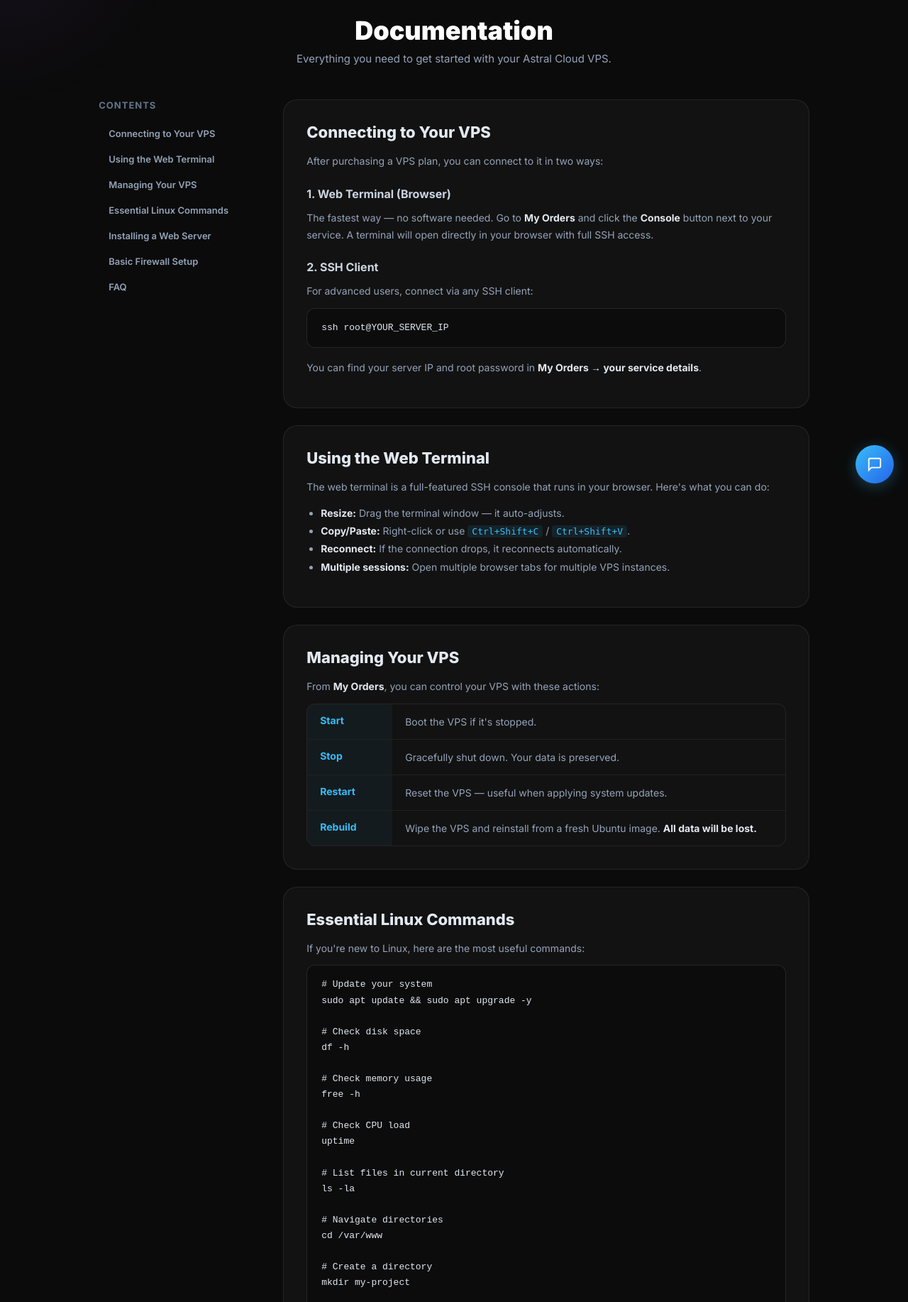
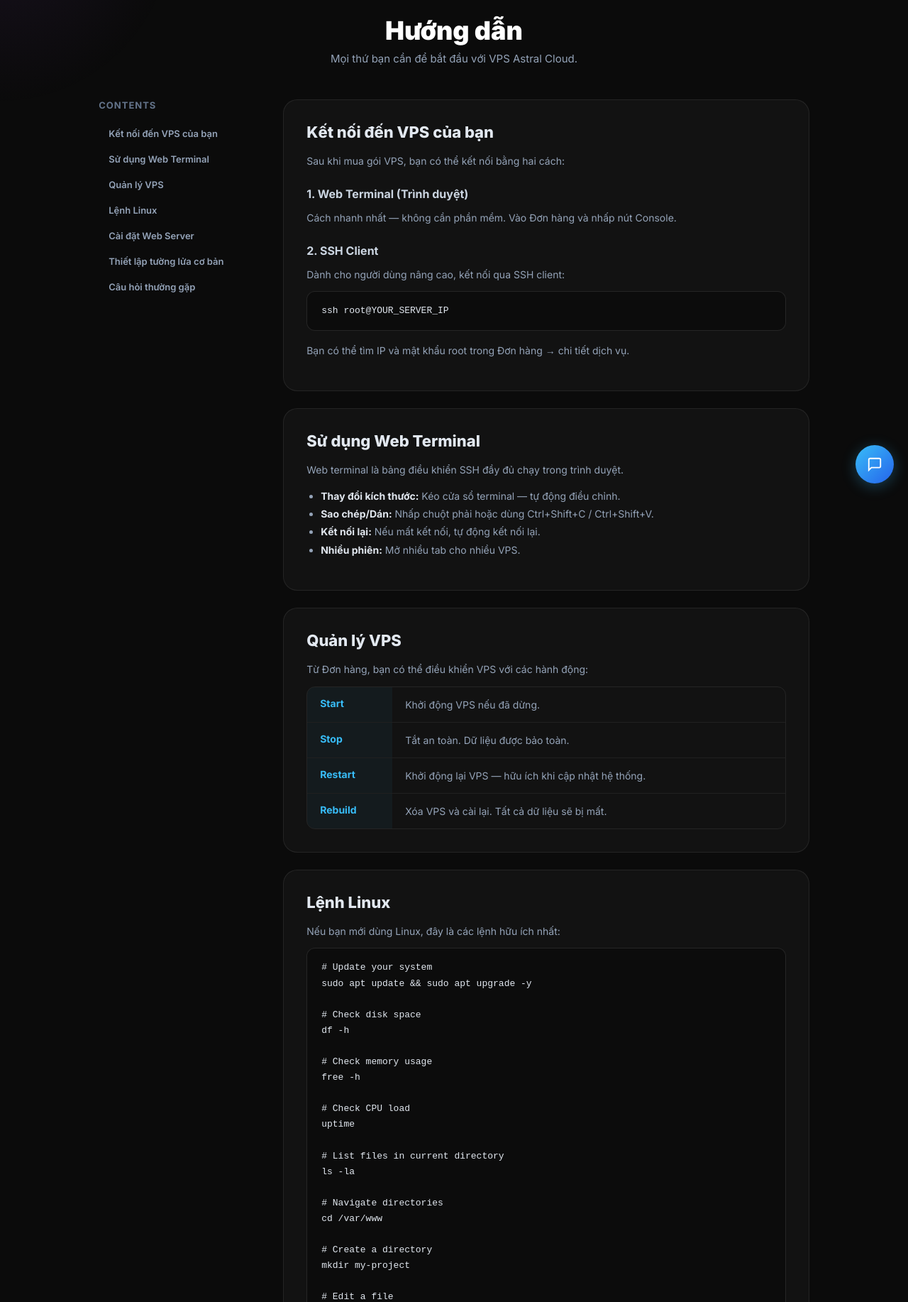
Before and after one commit to Bryan1805a/astral-cloud, a PHP site: page /docs?lang=vi in a window 1280 px wide. Shown: the part 99-1933 px from the top of the page at 71% size. Run offline with PHP 8.4, Linux system fonts and the light colour scheme; some libraries are stand-ins or nearby versions.

Commit message:
fix: translation didn't working on some pages

```diff
--- a/src/Views/docs/index.php
+++ b/src/Views/docs/index.php
@@ -1,80 +1,80 @@
 <section class="page-section docs-section" style="padding-top:120px;">
     <div class="docs-container">
-        <h1>Documentation</h1>
-        <p class="docs-subtitle">Everything you need to get started with your Astral Cloud VPS.</p>
+        <h1><?= __('docs_heading') ?></h1>
+        <p class="docs-subtitle"><?= __('docs_subtitle') ?></p>
 
         <div class="docs-grid">
             <div class="docs-sidebar">
                 <h4>Contents</h4>
                 <ul>
-                    <li><a href="#connect">Connecting to Your VPS</a></li>
-                    <li><a href="#terminal">Using the Web Terminal</a></li>
-                    <li><a href="#manage">Managing Your VPS</a></li>
-                    <li><a href="#commands">Essential Linux Commands</a></li>
-                    <li><a href="#webserver">Installing a Web Server</a></li>
-                    <li><a href="#firewall">Basic Firewall Setup</a></li>
-                    <li><a href="#faq">FAQ</a></li>
+                    <li><a href="#connect"><?= __('docs_connect') ?></a></li>
+                    <li><a href="#terminal"><?= __('docs_terminal') ?></a></li>
+                    <li><a href="#manage"><?= __('docs_manage') ?></a></li>
+                    <li><a href="#commands"><?= __('docs_commands') ?></a></li>
+                    <li><a href="#webserver"><?= __('docs_webserver') ?></a></li>
+                    <li><a href="#firewall"><?= __('docs_firewall') ?></a></li>
+                    <li><a href="#faq"><?= __('docs_faq') ?></a></li>
                 </ul>
             </div>
 
             <div class="docs-content">
                 <!-- CONNECT -->
                 <section id="connect" class="docs-card">
-                    <h2>Connecting to Your VPS</h2>
-                    <p>After purchasing a VPS plan, you can connect to it in two ways:</p>
+                    <h2><?= __('docs_connect') ?></h2>
+                    <p><?= __('docs_connect_p1') ?></p>
 
-                    <h3>1. Web Terminal (Browser)</h3>
-                    <p>The fastest way — no software needed. Go to <strong>My Orders</strong> and click the <strong>Console</strong> button next to your service. A terminal will open directly in your browser with full SSH access.</p>
+                    <h3><?= __('docs_connect_h3a') ?></h3>
+                    <p><?= __('docs_connect_p2') ?></p>
 
-                    <h3>2. SSH Client</h3>
-                    <p>For advanced users, connect via any SSH client:</p>
+                    <h3><?= __('docs_connect_h3b') ?></h3>
+                    <p><?= __('docs_connect_p3') ?></p>
                     <div class="code-block">
                         <pre><code>ssh root@YOUR_SERVER_IP</code></pre>
                     </div>
-                    <p>You can find your server IP and root password in <strong>My Orders &rarr; your service details</strong>.</p>
+                    <p><?= __('docs_connect_p4') ?></p>
                 </section>
 
                 <!-- TERMINAL -->
                 <section id="terminal" class="docs-card">
-                    <h2>Using the Web Terminal</h2>
-                    <p>The web terminal is a full-featured SSH console that runs in your browser. Here's what you can do:</p>
+                    <h2><?= __('docs_terminal') ?></h2>
+                    <p><?= __('docs_terminal_p1') ?></p>
                     <ul>
-                        <li><strong>Resize:</strong> Drag the terminal window — it auto-adjusts.</li>
-                        <li><strong>Copy/Paste:</strong> Right-click or use <code>Ctrl+Shift+C</code> / <code>Ctrl+Shift+V</code>.</li>
-                        <li><strong>Reconnect:</strong> If the connection drops, it reconnects automatically.</li>
-                        <li><strong>Multiple sessions:</strong> Open multiple browser tabs for multiple VPS instances.</li>
+                        <li><strong><?= strstr(__('docs_terminal_li1'), ': ', true) ?>:</strong> <?= substr(strstr(__('docs_terminal_li1'), ': '), 2) ?></li>
+                        <li><strong><?= strstr(__('docs_terminal_li2'), ': ', true) ?>:</strong> <?= substr(strstr(__('docs_terminal_li2'), ': '), 2) ?></li>
+                        <li><strong><?= strstr(__('docs_terminal_li3'), ': ', true) ?>:</strong> <?= substr(strstr(__('docs_terminal_li3'), ': '), 2) ?></li>
+                        <li><strong><?= strstr(__('docs_terminal_li4'), ': ', true) ?>:</strong> <?= substr(strstr(__('docs_terminal_li4'), ': '), 2) ?></li>
                     </ul>
                 </section>
 
                 <!-- MANAGE -->
                 <section id="manage" class="docs-card">
-                    <h2>Managing Your VPS</h2>
-                    <p>From <strong>My Orders</strong>, you can control your VPS with these actions:</p>
+                    <h2><?= __('docs_manage') ?></h2>
+                    <p><?= __('docs_manage_p1') ?></p>
 
                     <div class="docs-table">
                         <div class="docs-table-row">
                             <span class="docs-table-label">Start</span>
-                            <span class="docs-table-desc">Boot the VPS if it's stopped.</span>
+                            <span class="docs-table-desc"><?= __('docs_manage_start') ?></span>
                         </div>
                         <div class="docs-table-row">
                             <span class="docs-table-label">Stop</span>
-                            <span class="docs-table-desc">Gracefully shut down. Your data is preserved.</span>
+                            <span class="docs-table-desc"><?= __('docs_manage_stop') ?></span>
                         </div>
                         <div class="docs-table-row">
                             <span class="docs-table-label">Restart</span>
-                            <span class="docs-table-desc">Reset the VPS — useful when applying system updates.</span>
+                            <span class="docs-table-desc"><?= __('docs_manage_restart') ?></span>
                         </div>
                         <div class="docs-table-row">
                             <span class="docs-table-label">Rebuild</span>
-                            <span class="docs-table-desc">Wipe the VPS and reinstall from a fresh Ubuntu image. <strong>All data will be lost.</strong></span>
+                            <span class="docs-table-desc"><?= __('docs_manage_rebuild') ?></span>
                         </div>
                     </div>
                 </section>
 
                 <!-- COMMANDS -->
                 <section id="commands" class="docs-card">
-                    <h2>Essential Linux Commands</h2>
-                    <p>If you're new to Linux, here are the most useful commands:</p>
+                    <h2><?= __('docs_commands') ?></h2>
+                    <p><?= __('docs_commands_p1') ?></p>
 
                     <div class="code-block">
                         <pre><code># Update your system
@@ -108,8 +108,8 @@ ping google.com</code></pre>
 
                 <!-- WEB SERVER -->
                 <section id="webserver" class="docs-card">
-                    <h2>Installing a Web Server</h2>
-                    <p>Your VPS ships with Ubuntu. To host a website, install Apache or Nginx.</p>
+                    <h2><?= __('docs_webserver') ?></h2>
+                    <p><?= __('docs_webserver_p1') ?></p>
 
                     <h3>Option A: Apache</h3>
                     <div class="code-block">
@@ -131,8 +131,8 @@ sudo systemctl start nginx</code></pre>
 
                 <!-- FIREWALL -->
                 <section id="firewall" class="docs-card">
-                    <h2>Basic Firewall Setup</h2>
-                    <p>Secure your VPS by allowing only necessary ports:</p>
+                    <h2><?= __('docs_firewall') ?></h2>
+                    <p><?= __('docs_firewall_p1') ?></p>
                     <div class="code-block">
                         <pre><code># Enable UFW firewall
 sudo ufw allow 22/tcp      # SSH
@@ -143,32 +143,32 @@ sudo ufw enable
 # Check status
 sudo ufw status</code></pre>
                     </div>
-                    <p>Always keep port 22 open, or you'll lock yourself out!</p>
+                    <p><?= __('docs_firewall_p2') ?></p>
                 </section>
 
                 <!-- FAQ -->
                 <section id="faq" class="docs-card">
-                    <h2>FAQ</h2>
+                    <h2><?= __('docs_faq_title') ?></h2>
 
                     <div class="faq-item">
-                        <h4>Can I change my root password?</h4>
-                        <p>Yes. Connect via SSH and run: <code>passwd</code></p>
+                        <h4><?= __('docs_faq_q1') ?></h4>
+                        <p><?= __('docs_faq_a1') ?></p>
                     </div>
                     <div class="faq-item">
-                        <h4>How long does provisioning take?</h4>
-                        <p>Usually 1-3 minutes. The VM is cloned and booted automatically after payment.</p>
+                        <h4><?= __('docs_faq_q2') ?></h4>
+                        <p><?= __('docs_faq_a2') ?></p>
                     </div>
                     <div class="faq-item">
-                        <h4>Can I install any OS?</h4>
-                        <p>Your VPS comes with Ubuntu 22.04 LTS. You can install other distributions manually if needed.</p>
+                        <h4><?= __('docs_faq_q3') ?></h4>
+                        <p><?= __('docs_faq_a3') ?></p>
                     </div>
                     <div class="faq-item">
-                        <h4>What if I mess up my server?</h4>
-                        <p>Use the <strong>Rebuild</strong> button in My Orders. It resets your VPS to a fresh Ubuntu installation.</p>
+                        <h4><?= __('docs_faq_q4') ?></h4>
+                        <p><?= __('docs_faq_a4') ?></p>
                     </div>
                     <div class="faq-item">
-                        <h4>How do I cancel my service?</h4>
-                        <p>Go to My Orders, find your order, and click Cancel. Your VPS will be terminated and data deleted.</p>
+                        <h4><?= __('docs_faq_q5') ?></h4>
+                        <p><?= __('docs_faq_a5') ?></p>
                     </div>
                 </section>
             </div>
--- a/src/config/lang.php
+++ b/src/config/lang.php
@@ -134,6 +134,120 @@ $langData = [
         'docs_faq'         => 'FAQ',
         'docs_started'     => 'Getting Started',
         'docs_commands'    => 'Linux Commands',
+
+        // Docs page
+        'docs_heading'     => 'Documentation',
+        'docs_subtitle'    => 'Everything you need to get started with your Astral Cloud VPS.',
+        'docs_connect'     => 'Connecting to Your VPS',
+        'docs_connect_p1'  => 'After purchasing a VPS plan, you can connect to it in two ways:',
+        'docs_connect_h3a' => '1. Web Terminal (Browser)',
+        'docs_connect_p2'  => 'The fastest way — no software needed. Go to My Orders and click the Console button next to your service.',
+        'docs_connect_h3b' => '2. SSH Client',
+        'docs_connect_p3'  => 'For advanced users, connect via any SSH client:',
+        'docs_connect_p4'  => 'You can find your server IP and root password in My Orders → your service details.',
+        'docs_terminal'    => 'Using the Web Terminal',
+        'docs_terminal_p1' => 'The web terminal is a full-featured SSH console that runs in your browser.',
+        'docs_terminal_li1'=> 'Resize: Drag the terminal window — it auto-adjusts.',
+        'docs_terminal_li2'=> 'Copy/Paste: Right-click or use Ctrl+Shift+C / Ctrl+Shift+V.',
+        'docs_terminal_li3'=> 'Reconnect: If the connection drops, it reconnects automatically.',
+        'docs_terminal_li4'=> 'Multiple sessions: Open multiple browser tabs for multiple VPS instances.',
+        'docs_manage'      => 'Managing Your VPS',
+        'docs_manage_p1'   => 'From My Orders, you can control your VPS with these actions:',
+        'docs_manage_start'=> 'Boot the VPS if stopped.',
+        'docs_manage_stop' => 'Gracefully shut down. Your data is preserved.',
+        'docs_manage_restart'=> 'Reset the VPS — useful when applying system updates.',
+        'docs_manage_rebuild'=> 'Wipe the VPS and reinstall. All data will be lost.',
+        'docs_commands_p1' => 'If you are new to Linux, here are the most useful commands:',
+        'docs_webserver'   => 'Installing a Web Server',
+        'docs_webserver_p1'=> 'Your VPS ships with Ubuntu. To host a website, install Apache or Nginx.',
+        'docs_firewall'    => 'Basic Firewall Setup',
+        'docs_firewall_p1' => 'Secure your VPS by allowing only necessary ports:',
+        'docs_firewall_p2' => 'Always keep port 22 open, or you will lock yourself out!',
+        'docs_faq_title'   => 'FAQ',
+        'docs_faq_q1'      => 'Can I change my root password?',
+        'docs_faq_a1'      => 'Yes. Connect via SSH and run: passwd',
+        'docs_faq_q2'      => 'How long does provisioning take?',
+        'docs_faq_a2'      => 'Usually 1-3 minutes. The VM is cloned and booted automatically after payment.',
+        'docs_faq_q3'      => 'Can I install any OS?',
+        'docs_faq_a3'      => 'Your VPS comes with Ubuntu 22.04 LTS. You can install other distributions manually.',
+        'docs_faq_q4'      => 'What if I mess up my server?',
+        'docs_faq_a4'      => 'Use the Rebuild button in My Orders. It resets to a fresh Ubuntu installation.',
+        'docs_faq_q5'      => 'How do I cancel my service?',
+        'docs_faq_a5'      => 'Go to My Orders, find your order, and click Cancel.',
+        // Cart page
+        'cart_title'       => 'Shopping Cart',
+        'cart_empty'       => 'Cart is empty',
+        'cart_empty_sub'   => 'Select a VPS package to get started.',
+        'cart_browse'      => 'Browse VPS Plans',
+        'cart_summary'     => 'Order Summary',
+        'cart_estimated'   => 'Estimated price:',
+        'cart_vat'         => 'VAT (0%):',
+        'cart_total'       => 'Total:',
+        'cart_checkout'    => 'Proceed to Checkout',
+        // Inbox page
+        'inbox_title'      => 'Inbox',
+        'inbox_empty'      => 'No messages yet',
+        'inbox_empty_sub'  => 'You will receive notifications and announcements here.',
+        'inbox_back'       => 'Back to Home',
+        'inbox_read'       => 'Mark read',
+        'inbox_system'     => 'System',
+        'inbox_admin'      => 'Admin',
+        'inbox_new'        => 'NEW',
+        'inbox_read_tag'   => 'READ',
+        'inbox_view'       => 'View',
+        'inbox_from'       => 'From',
+        // Review modal
+        'review_write'     => 'Write a Review',
+        'review_rating'    => 'Rating',
+        'review_comment'   => 'Your Review',
+        'review_placeholder'=> 'Share your experience... (min 10 characters)',
+        'review_submit'    => 'Submit Review',
+        'review_cancel'    => 'Cancel',
+        // Success page
+        'success_confirmed'=> 'Order Confirmed!',
+        'success_p1'       => 'Your payment was successful and your VPS is now being provisioned.',
+        'success_what_next'=> 'What happens next?',
+        'success_step1'    => 'Payment confirmed',
+        'success_step1d'   => 'Your payment has been processed securely.',
+        'success_step2'    => 'VPS provisioning',
+        'success_step2d'   => 'Your virtual server is being created. This takes 1–3 minutes.',
+        'success_step3'    => 'Access your VPS',
+        'success_step3d'   => 'Your IP and password will appear in My Orders once ready.',
+        'success_goto'     => 'Go to My Orders →',
+        'success_help'     => 'Need help? Read our documentation →',
+        // Orders page
+        'orders_title'     => 'Your Services',
+        'orders_back'      => '← Back to Home',
+        'orders_empty'     => 'You have no active services yet',
+        'orders_empty_sub' => 'Choose a VPS plan to get started.',
+        'orders_create'    => 'Create a VPS now',
+        'orders_invoice'   => 'Invoice',
+        'orders_console'   => '▶ Console',
+        'orders_cancel'    => '✕ Cancel',
+        'orders_waiting'   => 'Waiting...',
+        'orders_stop'      => '⏹ Stop',
+        'orders_restart'   => '↻ Restart',
+        'orders_start'     => '▶ Start',
+        'orders_rebuild'   => '⚠ Rebuild',
+        'orders_ip'        => 'IP Address:',
+        'orders_os'        => 'OS:',
+        'orders_password'  => 'Root Password:',
+        'orders_expires'   => 'Expires:',
+        'orders_resource'  => 'Resource Usage',
+        'orders_cpu'       => 'CPU Load',
+        'orders_ram'       => 'RAM',
+        'orders_disk'      => 'Disk',
+        'orders_updated'   => 'Updated',
+        'orders_provisioning'=> 'Provisioning in progress',
+        'orders_queued'    => 'Queued',
+        'orders_creating'  => 'Creating VM',
+        'orders_booting'   => 'Booting OS',
+        'orders_waiting_ip'=> 'Waiting for network',
+        'orders_preparing' => 'Setting up console',
+        'orders_auto'      => 'This completes automatically. Please refresh in a moment.',
+        'orders_assigning' => 'Assigning...',
+        'orders_show'      => 'Show',
+        'orders_hide'      => 'Hide',
     ],
     'vi' => [
         // Navbar
@@ -256,6 +370,120 @@ $langData = [
         'docs_faq'         => 'Câu hỏi thường gặp',
         'docs_started'     => 'Bắt đầu',
         'docs_commands'    => 'Lệnh Linux',
+
+        // Docs page
+        'docs_heading'     => 'Hướng dẫn',
+        'docs_subtitle'    => 'Mọi thứ bạn cần để bắt đầu với VPS Astral Cloud.',
+        'docs_connect'     => 'Kết nối đến VPS của bạn',
+        'docs_connect_p1'  => 'Sau khi mua gói VPS, bạn có thể kết nối bằng hai cách:',
+        'docs_connect_h3a' => '1. Web Terminal (Trình duyệt)',
+        'docs_connect_p2'  => 'Cách nhanh nhất — không cần phần mềm. Vào Đơn hàng và nhấp nút Console.',
+        'docs_connect_h3b' => '2. SSH Client',
+        'docs_connect_p3'  => 'Dành cho người dùng nâng cao, kết nối qua SSH client:',
+        'docs_connect_p4'  => 'Bạn có thể tìm IP và mật khẩu root trong Đơn hàng → chi tiết dịch vụ.',
+        'docs_terminal'    => 'Sử dụng Web Terminal',
+        'docs_terminal_p1' => 'Web terminal là bảng điều khiển SSH đầy đủ chạy trong trình duyệt.',
+        'docs_terminal_li1'=> 'Thay đổi kích thước: Kéo cửa sổ terminal — tự động điều chỉnh.',
+        'docs_terminal_li2'=> 'Sao chép/Dán: Nhấp chuột phải hoặc dùng Ctrl+Shift+C / Ctrl+Shift+V.',
+        'docs_terminal_li3'=> 'Kết nối lại: Nếu mất kết nối, tự động kết nối lại.',
+        'docs_terminal_li4'=> 'Nhiều phiên: Mở nhiều tab cho nhiều VPS.',
+        'docs_manage'      => 'Quản lý VPS',
+        'docs_manage_p1'   => 'Từ Đơn hàng, bạn có thể điều khiển VPS với các hành động:',
+        'docs_manage_start'=> 'Khởi động VPS nếu đã dừng.',
+        'docs_manage_stop' => 'Tắt an toàn. Dữ liệu được bảo toàn.',
+        'docs_manage_restart'=> 'Khởi động lại VPS — hữu ích khi cập nhật hệ thống.',
+        'docs_manage_rebuild'=> 'Xóa VPS và cài lại. Tất cả dữ liệu sẽ bị mất.',
+        'docs_commands_p1' => 'Nếu bạn mới dùng Linux, đây là các lệnh hữu ích nhất:',
+        'docs_webserver'   => 'Cài đặt Web Server',
+        'docs_webserver_p1'=> 'VPS của bạn chạy Ubuntu. Để lưu trữ website, cài Apache hoặc Nginx.',
+        'docs_firewall'    => 'Thiết lập tường lửa cơ bản',
+        'docs_firewall_p1' => 'Bảo vệ VPS bằng cách chỉ cho phép các cổng cần thiết:',
+        'docs_firewall_p2' => 'Luôn giữ cổng 22 mở, nếu không bạn sẽ bị khóa!',
+        'docs_faq_title'   => 'Câu hỏi thường gặp',
+        'docs_faq_q1'      => 'Tôi có thể đổi mật khẩu root không?',
+        'docs_faq_a1'      => 'Có. Kết nối qua SSH và chạy: passwd',
+        'docs_faq_q2'      => 'Quá trình provisioning mất bao lâu?',
+        'docs_faq_a2'      => 'Thường 1-3 phút. VM được sao chép và khởi động tự động sau khi thanh toán.',
+        'docs_faq_q3'      => 'Tôi có thể cài hệ điều hành khác không?',
+        'docs_faq_a3'      => 'VPS của bạn chạy Ubuntu 22.04 LTS. Bạn có thể cài bản phân phối khác thủ công.',
+        'docs_faq_q4'      => 'Nếu tôi làm hỏng máy chủ thì sao?',
+        'docs_faq_a4'      => 'Dùng nút Rebuild trong Đơn hàng. Nó đặt lại về Ubuntu mới.',
+        'docs_faq_q5'      => 'Làm sao để hủy dịch vụ?',
+        'docs_faq_a5'      => 'Vào Đơn hàng, tìm đơn và nhấp Hủy.',
+        // Cart page
+        'cart_title'       => 'Giỏ hàng',
+        'cart_empty'       => 'Giỏ hàng trống',
+        'cart_empty_sub'   => 'Chọn gói VPS để bắt đầu.',
+        'cart_browse'      => 'Xem gói VPS',
+        'cart_summary'     => 'Tóm tắt đơn hàng',
+        'cart_estimated'   => 'Giá ước tính:',
+        'cart_vat'         => 'VAT (0%):',
+        'cart_total'       => 'Tổng cộng:',
+        'cart_checkout'    => 'Tiến hành thanh toán',
+        // Inbox page
+        'inbox_title'      => 'Hộp thư',
+        'inbox_empty'      => 'Chưa có tin nhắn',
+        'inbox_empty_sub'  => 'Bạn sẽ nhận thông báo và tin tức tại đây.',
+        'inbox_back'       => 'Về trang chủ',
+        'inbox_read'       => 'Đánh dấu đã đọc',
+        'inbox_system'     => 'Hệ thống',
+        'inbox_admin'      => 'Quản trị',
+        'inbox_new'        => 'MỚI',
+        'inbox_read_tag'   => 'ĐÃ ĐỌC',
+        'inbox_view'       => 'Xem',
+        'inbox_from'       => 'Từ',
+        // Review modal
+        'review_write'     => 'Viết đánh giá',
+        'review_rating'    => 'Xếp hạng',
+        'review_comment'   => 'Đánh giá của bạn',
+        'review_placeholder'=> 'Chia sẻ trải nghiệm... (tối thiểu 10 ký tự)',
+        'review_submit'    => 'Gửi đánh giá',
+        'review_cancel'    => 'Hủy',
+        // Success page
+        'success_confirmed'=> 'Đặt hàng thành công!',
+        'success_p1'       => 'Thanh toán thành công và VPS của bạn đang được tạo.',
+        'success_what_next'=> 'Tiếp theo là gì?',
+        'success_step1'    => 'Thanh toán đã xác nhận',
+        'success_step1d'   => 'Thanh toán của bạn đã được xử lý an toàn.',
+        'success_step2'    => 'Đang tạo VPS',
+        'success_step2d'   => 'Máy chủ ảo đang được tạo. Quá trình mất 1–3 phút.',
+        'success_step3'    => 'Truy cập VPS',
+        'success_step3d'   => 'IP và mật khẩu sẽ xuất hiện trong Đơn hàng khi sẵn sàng.',
+        'success_goto'     => 'Đến Đơn hàng →',
+        'success_help'     => 'Cần trợ giúp? Đọc hướng dẫn →',
+        // Orders page
+        'orders_title'     => 'Dịch vụ của bạn',
+        'orders_back'      => '← Về trang chủ',
+        'orders_empty'     => 'Bạn chưa có dịch vụ nào',
+        'orders_empty_sub' => 'Chọn gói VPS để bắt đầu.',
+        'orders_create'    => 'Tạo VPS ngay',
+        'orders_invoice'   => 'Hóa đơn',
+        'orders_console'   => '▶ Console',
+        'orders_cancel'    => '✕ Hủy',
+        'orders_waiting'   => 'Đang chờ...',
+        'orders_stop'      => '⏹ Dừng',
+        'orders_restart'   => '↻ Khởi động lại',
+        'orders_start'     => '▶ Bắt đầu',
+        'orders_rebuild'   => '⚠ Cài lại',
+        'orders_ip'        => 'Địa chỉ IP:',
+        'orders_os'        => 'HĐH:',
+        'orders_password'  => 'Mật khẩu Root:',
+        'orders_expires'   => 'Hết hạn:',
+        'orders_resource'  => 'Sử dụng tài nguyên',
+        'orders_cpu'       => 'CPU',
+        'orders_ram'       => 'RAM',
+        'orders_disk'      => 'Ổ đĩa',
+        'orders_updated'   => 'Cập nhật',
+        'orders_provisioning'=> 'Đang khởi tạo',
+        'orders_queued'    => 'Đang chờ',
+        'orders_creating'  => 'Đang tạo VM',
+        'orders_booting'   => 'Đang khởi động',
+        'orders_waiting_ip'=> 'Đợi mạng',
+        'orders_preparing' => 'Thiết lập console',
+        'orders_auto'      => 'Hoàn tất tự động. Vui lòng tải lại trang sau ít phút.',
+        'orders_assigning' => 'Đang gán...',
+        'orders_show'      => 'Hiện',
+        'orders_hide'      => 'Ẩn',
     ]
 ];
 
```
Also changed, not shown: src/Views/cart/index.php (+9 -9 lines), src/Views/checkout/success.php (+11 -11 lines), src/Views/inbox/index.php (+10 -10 lines), src/Views/orders/index.php (+33 -33 lines), src/Views/plans/index.php (+6 -6 lines).
